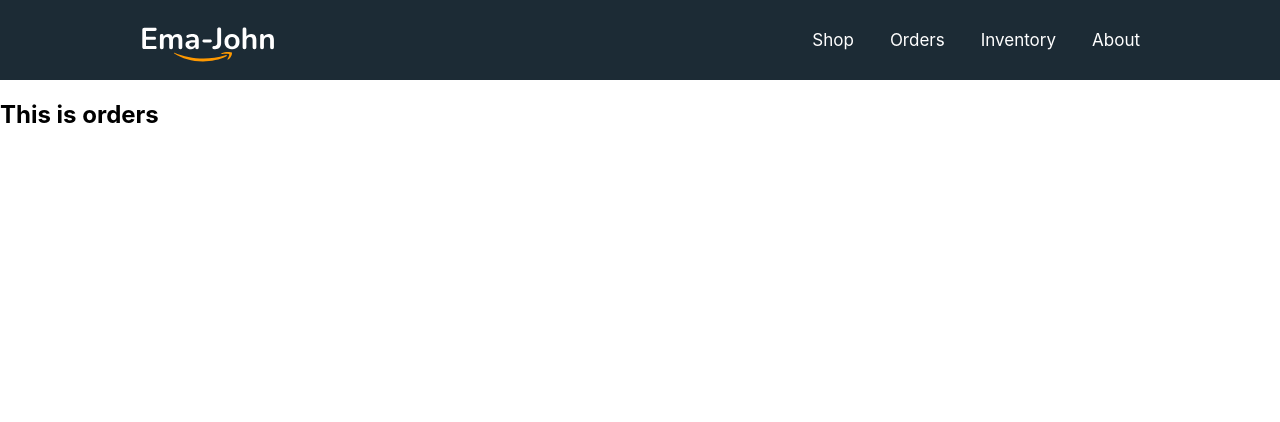
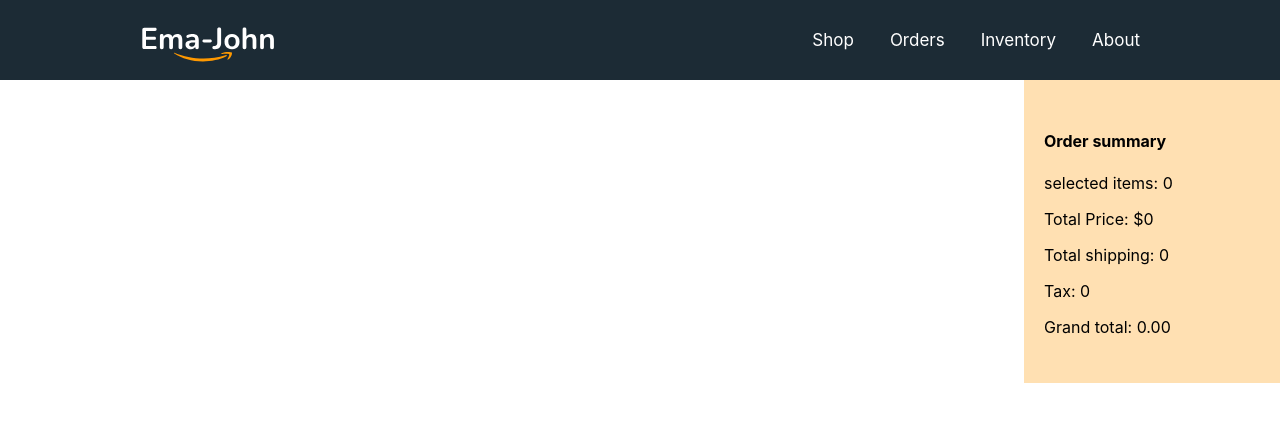
Before and after one commit to MD-Jubayer-Khan/ema-john-simple, a React (Create React App) app: page /orders in a window 1280 px wide. Shown: the top 422 px of the page. Built offline with nearby package versions, Linux system fonts and the light colour scheme.

Commit message:
create reviews items component and handle remive items from it

```diff
--- a/package.json
+++ b/package.json
@@ -3,6 +3,9 @@
   "version": "0.1.0",
   "private": true,
   "dependencies": {
+    "@fortawesome/fontawesome-svg-core": "^6.1.1",
+    "@fortawesome/free-solid-svg-icons": "^6.1.1",
+    "@fortawesome/react-fontawesome": "^0.1.18",
     "@testing-library/jest-dom": "^5.16.4",
     "@testing-library/react": "^13.2.0",
     "@testing-library/user-event": "^13.5.0",
--- /dev/null
+++ b/src/components/Orders/Orders.css
@@ -0,0 +1,3 @@
+.review-items-container{
+    margin: 0 auto;
+}
--- a/src/components/Orders/Orders.js
+++ b/src/components/Orders/Orders.js
@@ -1,9 +1,39 @@
 import React from 'react';
+import { useNavigate } from 'react-router-dom';
+import useCart from '../../hooks/useCart';
+import useProducts from '../../hooks/useProducts';
+import { removeFromDb } from '../../utilities/fakedb';
+import Cart from '../Cart/Cart';
+import ReviewItem from '../ReviewItems/ReviewItems';
+import './Orders.css';
 
 const Orders = () => {
+    const [products, setProducts] = useProducts();
+    const [cart, setCart] = useCart(products);
+    const navigate = useNavigate();
+    const handleRemoveProduct = product =>{
+        const rest = cart.filter(pd => pd.id !== product.id);
+        setCart(rest);
+        removeFromDb(product.id);
+    }
+
+
     return (
-        <div>
-            <h2>This is orders</h2>
+        <div className='shop-container'>
+            <div className="review-items-container">
+                {
+                    cart.map(product => <ReviewItem
+                        key={product.id}
+                        product ={product}
+                        handleRemoveProduct = {handleRemoveProduct}
+                    ></ReviewItem>)
+                }
+            </div>
+            <div className="cart-container">
+                <Cart cart={cart}>
+                        <button onClick={()=>navigate('/shipment')}>Proceed Shipping </button>
+                </Cart>
+            </div>
         </div>
     );
 };
--- /dev/null
+++ b/src/components/ReviewItems/ReviewItems.css
@@ -0,0 +1,41 @@
+
+.review-item{
+    border: 1px solid #95A0A7;
+    border-radius: 8px;
+    padding: 8px;
+    margin-top: 21px;
+    width: 571px;
+    display: flex;
+}
+.review-item img{
+    width: 91px;
+}
+
+.review-item-details p{
+    margin: 0;
+}
+
+.review-item-details-container{
+    width: 100%;
+    display: flex;
+    justify-content: space-between;
+}
+
+.review-item .delete-container{
+    display: flex;
+    align-items: center;
+}
+
+.review-item .delete-button{
+    background: rgba(235, 87, 87, 0.3);
+    border: 0;
+    height: 55px;
+    width: 55px;
+    border-radius: 50%;
+    cursor: pointer;
+}
+
+.delete-icon{
+    color: rgba(235, 87, 87, 1);
+    font-size: 27px;
+}
--- /dev/null
+++ b/src/components/ReviewItems/ReviewItems.js
@@ -0,0 +1,33 @@
+import { faTrashAlt } from '@fortawesome/free-solid-svg-icons';
+import { FontAwesomeIcon } from '@fortawesome/react-fontawesome';
+import React from 'react';
+import './ReviewItems.css';
+
+const ReviewItem = (props) => {
+    const {product, handleRemoveProduct} = props;
+    const {name, img, price, shipping, quantity} = product;
+    return (
+        <div className='review-item'>
+            <div>
+                <img src={img} alt="" />
+            </div>
+            <div className="review-item-details-container">
+                <div className="review-item-details">
+                    <p className="product-name" title={name}>
+                        { name.length > 20 ? name.slice(0, 20) + '...': name }
+                    </p>
+                    <p>Price: <span className='orange-color'>${price}</span></p>
+                    <p><small>Shipping: ${shipping}</small></p>
+                    <p><small>Quantity: {quantity}</small></p>
+                </div>
+                <div className="delete-container">
+                    <button onClick={() => handleRemoveProduct(product)} className='delete-button'>
+                        <FontAwesomeIcon className='delete-icon' icon={faTrashAlt}></FontAwesomeIcon>
+                    </button>
+                </div>
+            </div>
+        </div>
+    );
+};
+
+export default ReviewItem;
--- a/src/firebase.init.js
+++ b/src/firebase.init.js
@@ -1,5 +1,6 @@
 // Import the functions you need from the SDKs you need
 import { initializeApp } from "firebase/app";
+import {getAuth} from 'firebase/auth'
 // TODO: Add SDKs for Firebase products that you want to use
 // https://firebase.google.com/docs/web/setup#available-libraries
 
@@ -16,4 +17,6 @@
 // Initialize Firebase
 const app = initializeApp(firebaseConfig);
 
-export default app;
+const auth = getAuth(app)
+
+export default auth;
--- /dev/null
+++ b/src/hooks/useCart.js
@@ -0,0 +1,24 @@
+import { useEffect, useState } from "react"
+import { getStoredCart } from "../utilities/fakedb";
+
+const useCart = (products) => {
+    const [cart, setCart] = useState([]);
+
+    useEffect( () =>{
+        const storedCart = getStoredCart();
+        const savedCart = [];
+        for(const id in storedCart){
+            const addedProduct = products.find(product => product.id === id);
+            if(addedProduct){
+                const quantity = storedCart[id];
+                addedProduct.quantity = quantity;
+                savedCart.push(addedProduct);
+            }
+        }
+        setCart(savedCart);
+    }, [products]);
+
+    return [cart, setCart];
+}
+
+export default useCart;
--- /dev/null
+++ b/src/hooks/useProducts.js
@@ -0,0 +1,16 @@
+import { useEffect, useState } from "react"
+
+const useProducts = () =>{
+
+    const [products, setProducts] = useState([]);
+
+    useEffect( () =>{
+        fetch('products.json')
+        .then(res => res.json())
+        .then(data => setProducts(data));
+    }, []);
+
+    return [products, setProducts];
+}
+
+export default useProducts;
```
Also changed, not shown: 1 other file (tests, documents, lock files or other folders).
